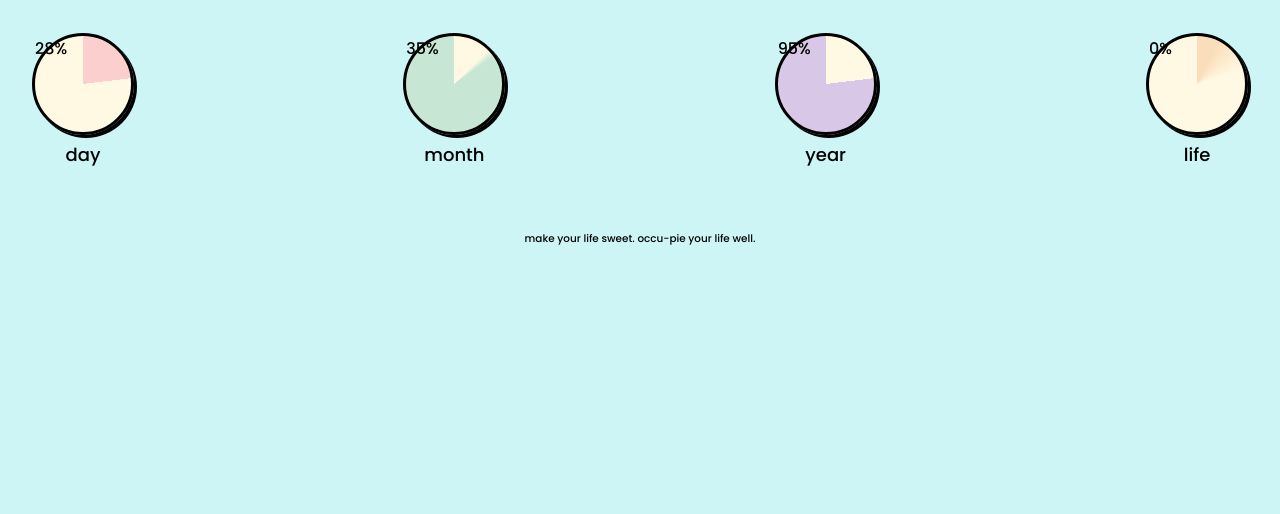
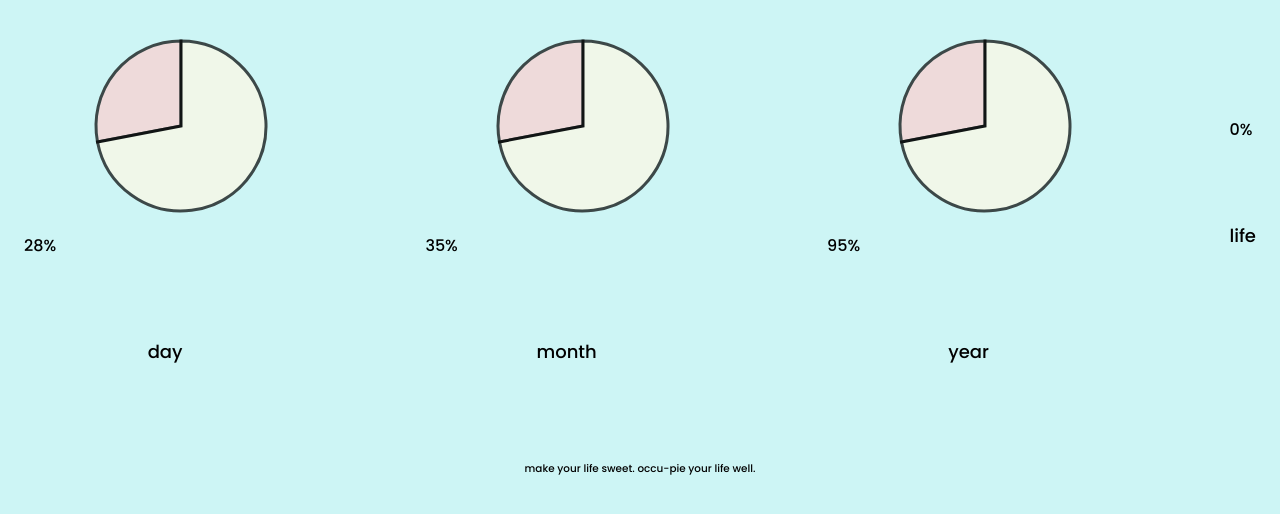
Before and after one commit to leonna26/idm361-al3376, a plain HTML site: page homework/final/build/index.html in a window 1280 px wide. Both pictures are taken after typing "5" into the empty fields and a click on the button "save". Shown: the part 60-574 px from the top of the page. Drawn offline with nearby package versions, Linux system fonts and the light colour scheme.

Commit message:
Updateee

```diff
--- a/homework/final/build/css-main.css
+++ b/homework/final/build/css-main.css
@@ -82,7 +82,8 @@
     width: 100%;
 }
 
-.piechart {
+
+/* .piechart {
     margin: auto;
     margin-top: 2rem;
     display: block;
@@ -93,7 +94,7 @@
     background-image: conic-gradient( #FFF9E4 83deg, #FCCFCF 17deg);
     border: 3px solid black;
     box-shadow: 3px 3px black;
-}
+} */
 
 .piechart1 {
     margin: auto;
--- a/homework/final/build/index.html
+++ b/homework/final/build/index.html
@@ -43,7 +43,7 @@
         <div id="day-modal">
             <div id="day-percentage"></div>
             <h1 class="title">my day in pie</h1>
-            <!-- <div class="piechart"></div> -->
+            <div class="piechart"></div>
         </div>
         <div id="month-modal">
             <div id="month-percentage"></div>
@@ -58,7 +58,7 @@
         <div id="life-modal">
             <div id="life-percentage"></div>
             <h1 class="title">my life in pie</h1>
-            <div id="my_dataviz"></div>
+            <div class="piechart"></div>
         </div>
         <div class="buttons">
             <button id="day"><div class="day">day</div></button>
@@ -79,12 +79,9 @@
         <!-- Modal content -->
         <div class="modal-content">
             <span class="close">&times;</span>
-            <h1 class="modtitle">my life in pie</h1>
-            <p class="moddesc">enter your birthdate and life expectancy to view your pie stats</p>
-            <!-- <div class="field">
-                <label for="birthday">when is your birthday?</label>
-                <input type="date" id="birthday" name="birthday">
-            </div> -->
+            <h1 class="modtitle">get started</h1>
+            <p class="moddesc">enter your age and life expectancy to view your pie stats</p>
+
             <p>how old are you? </p>
             <input type="number" id="age" min="0" value="0">
             <div class="field">
@@ -100,23 +97,21 @@
         </div> -->
         <h2 class="header">my life in pie</h2>
         <div class="pies">
-            <div class="piechart1">
+            <div class="piechart">
                 <div id="day-percentage-landscape"></div>
                 <div class="time">day</div>
-
-
             </div>
-            <div class="piechart2">
+            <div class="piechart">
                 <div id="month-percentage-landscape"></div>
                 <div class="time">month</div>
 
             </div>
-            <div class="piechart3">
+            <div class="piechart">
                 <div id="year-percentage-landscape"></div>
                 <div class="time">year</div>
 
             </div>
-            <div class="piechart4">
+            <div class="piechart">
                 <div id="life-percentage-landscape"></div>
                 <div class="time">life</div>
 
--- a/homework/final/build/js-main.js
+++ b/homework/final/build/js-main.js
@@ -21,6 +21,7 @@
 
 save.onclick = function() {
     modal.style.display = "none";
+    render();
 }
 
 
@@ -307,16 +308,45 @@
 
 
 function render() {
+    dayPercentageLandscape.innerHTML = '' + getDayPercentageLandscape().toFixed(0) + '%';
+    monthPercentageLandscape.innerHTML = '' + getMonthPercentageLandscape().toFixed(0) + '%';
+    yearPercentageLandscape.innerHTML = '' + getYearPercentageLandscape().toFixed(0) + '%';
+    lifePercentageLandscape.innerHTML = '' + getLifePercentageLandscape().toFixed(0) + '%';
+
+
+    var dayPercentageNum = getDayPercentage().toFixed(0);
+    if (dayPercentageNum > 0 && (100 - dayPercentageNum) > 0) {
+        buildChart(dayPercentageNum, 100 - dayPercentageNum, "#day-modal .piechart");
+        buildChart(dayPercentageNum, 100 - dayPercentageNum, "#day-percentage-landscape");
+    }
+
+    var monthPercentageNum = getMonthPercentage().toFixed(0);
+    if (monthPercentageNum > 0 && (100 - monthPercentageNum) > 0) {
+        buildChart(monthPercentageNum, 100 - monthPercentageNum, "#month-modal .piechart");
+        buildChart(dayPercentageNum, 100 - dayPercentageNum, "#month-percentage-landscape");
+    }
+
+    var yearPercentageNum = getYearPercentage().toFixed(0);
+    if (yearPercentageNum > 0 && (100 - yearPercentageNum) > 0) {
+        buildChart(yearPercentageNum, 100 - yearPercentageNum, "#year-modal .piechart");
+        buildChart(dayPercentageNum, 100 - dayPercentageNum, "#year-percentage-landscape");
+    }
+
+    var lifePercentageNum = getLifePercentage().toFixed(0);
+    if (lifePercentageNum > 0 && (100 - lifePercentageNum) > 0) {
+        buildChart(lifePercentageNum, 100 - lifePercentageNum, "#life-modal .piechart");
+        buildChart(dayPercentageNum, 100 - dayPercentageNum, "#life-percentage-landscape");
+    }
+
     yearPercentage.innerHTML = '' + getYearPercentage().toFixed(0) + '%';
-    //  */ // progressBar.value = Math.floor(getYearPercentage());
-
+    var yearPercentageNum = getYearPercentage().toFixed(0);
+    var yearPercentageRemain = (100 - yearPercentageNum);
+    if (yearPercentageNum > 0 && yearPercentageRemain > 0) {
+        buildChart(yearPercentageNum, yearPercentageRemain);
+    }
     dayPercentage.innerHTML = '' + getDayPercentage().toFixed(0) + '%';
-    // dayProgressBar.value = Math.floor(getDayPercentage());
     monthPercentage.innerHTML = '' + getMonthPercentage().toFixed(0) + '%';
-
     lifePercentage.innerHTML = '' + getLifePercentage().toFixed(0) + '%';
-    //  */ // lifeProgressBar.value = Math.floor(getLifePercentage());
-    yearPercentageLandscape.innerHTML = '' + getYearPercentageLandscape().toFixed(0) + '%';
     var lifePercentageNum = getLifePercentage().toFixed(0);
     console.log("life percentage is equal to " + lifePercentageNum);
     var percentageRemainNum = (100 - lifePercentageNum);
@@ -325,14 +355,7 @@
         buildChart(lifePercentageNum, percentageRemainNum);
     }
 
-    //  */ // progressBar.value = Math.floor(getYearPercentage());
 
-    dayPercentageLandscape.innerHTML = '' + getDayPercentageLandscape().toFixed(0) + '%';
-    // dayProgressBar.value = Math.floor(getDayPercentage());
-    monthPercentageLandscape.innerHTML = '' + getMonthPercentageLandscape().toFixed(0) + '%';
-
-    lifePercentageLandscape.innerHTML = '' + getLifePercentageLandscape().toFixed(0) + '%';
-    //  */ // lifeProgressBar.value = Math.floor(getLifePercentage());
 }
 
 
@@ -425,25 +448,25 @@
 
 
 
-function start() {
+/* function start() {
     setInterval(function() { render(); }, );
 }
 
-start();
+start(); */
 
 // buildChart(40, 60);
 
-function buildChart(userSlice, leftoverSlice) {
+function buildChart(userSlice, leftoverSlice, pieChartSelector) {
     // set the dimensions and margins of the graph
-    var width = 320
-    height = 320
+    var width = 250
+    height = 250
     margin = 40
 
     // The radius of the pieplot is half the width or half the height (smallest one). I subtract a bit of margin.
     var radius = Math.min(width, height) / 2 - margin
 
     // append the svg object to the div called 'my_dataviz'
-    var svg = d3.select("#my_dataviz")
+    var svg = d3.select(pieChartSelector)
         .append("svg")
         .attr("width", width)
         .attr("height", height)
@@ -456,7 +479,7 @@
     // set the color scale
     var color = d3.scaleOrdinal()
         .domain(data)
-        .range(["#98abc5", "#8a89a6", "#7b6888", "#6b486b", "#a05d56"])
+        .range(["#FCCFCF", "#FFF9E4", "#7b6888", "#6b486b", "#a05d56"])
 
     // Compute the position of each group on the pie:
     var pie = d3.pie()
@@ -475,7 +498,7 @@
         )
         .attr('fill', function(d) { return (color(d.data.key)) })
         .attr("stroke", "black")
-        .style("stroke-width", "2px")
+        .style("stroke-width", "3px")
         .style("opacity", 0.7)
 
 }
```
